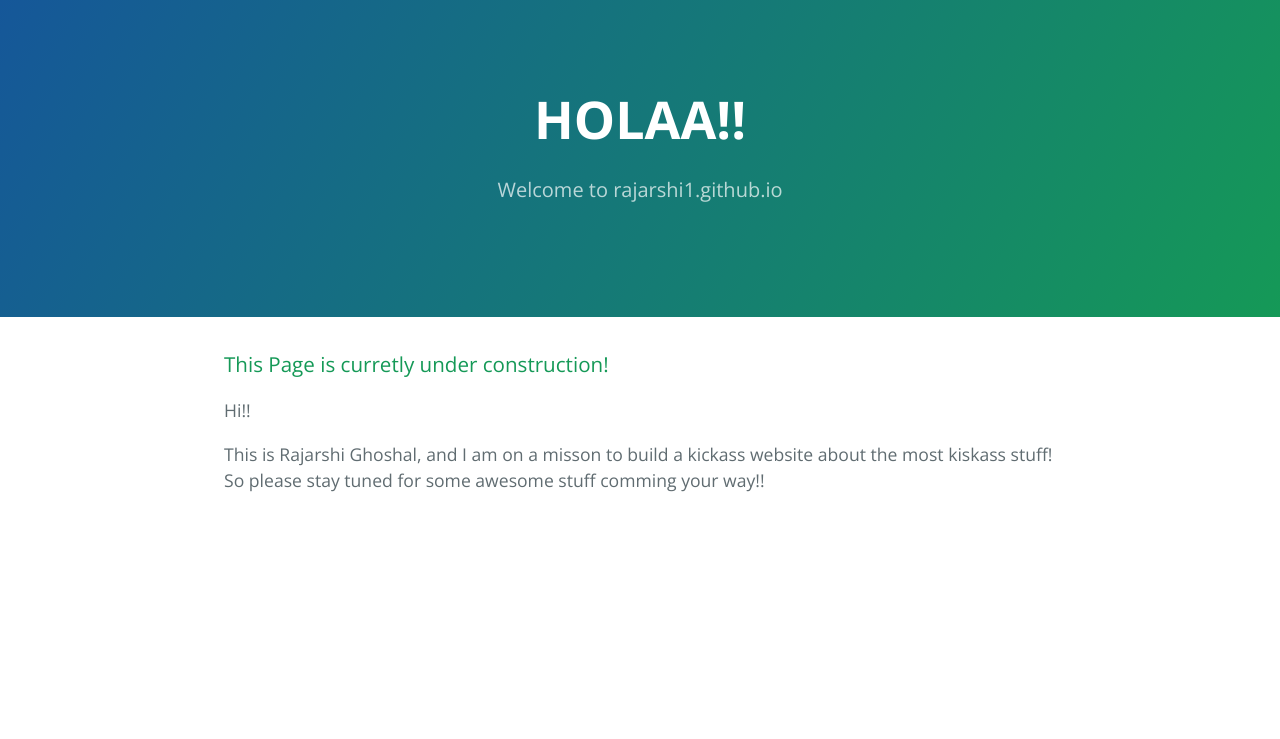
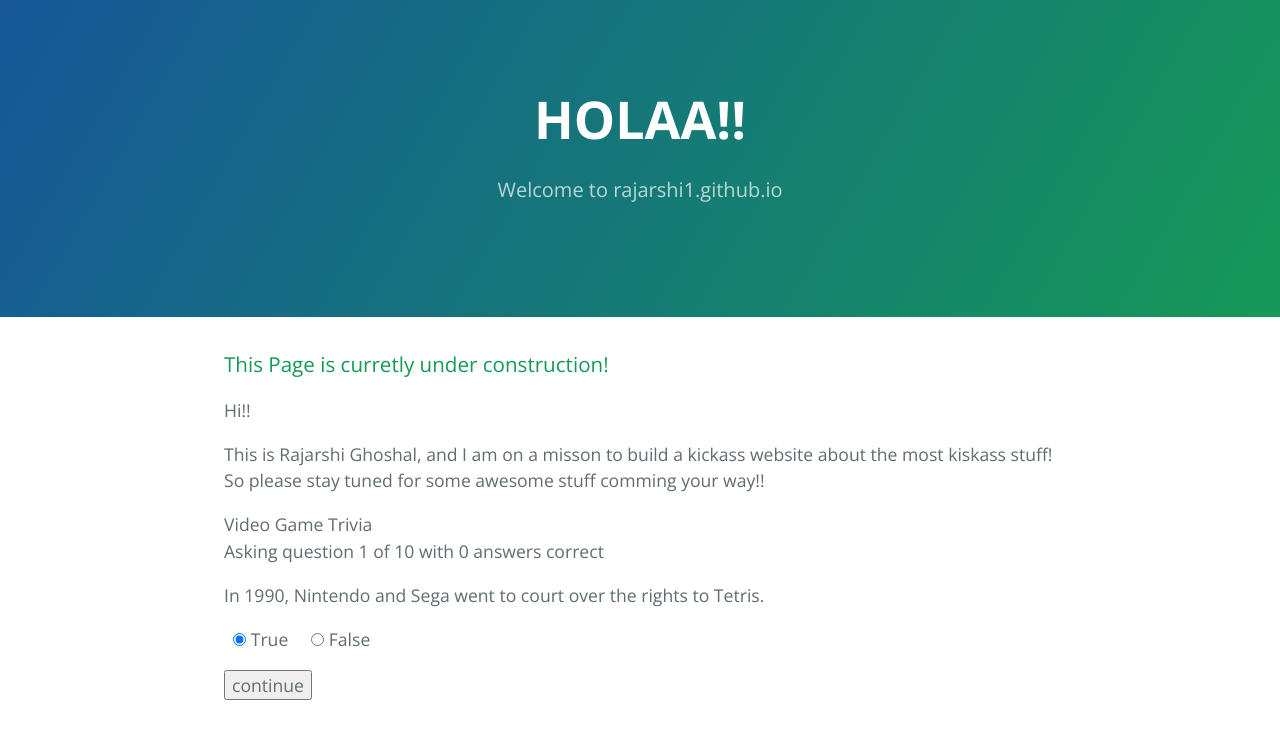
Before and after one commit to rajarshi1/rajarshi_random, a Jekyll site: the page index.html, which Jekyll copies as it is, in a window 1280 px wide. Shown: the top 739 px of the page. Built offline with Jekyll 4.4.1, drawn with Linux system fonts in a browser that asks for light colours; some of the changed lines change nothing that is shown.

Commit message:
Update index.html

```diff
--- a/index.html
+++ b/index.html
@@ -20,7 +20,126 @@
 <a id="welcome-to-github-pages" class="anchor" href="#welcome-to-github-pages" aria-hidden="true"><span aria-hidden="true" class="octicon octicon-link"></span></a>This Page is curretly under construction!</h3>
 <p>Hi!!</p>
 <p>This is Rajarshi Ghoshal, and I am on a misson to build a kickass website about the most kiskass stuff! So please stay tuned for some awesome stuff comming your way!!</p>
+<p>
+        Video Game Trivia
+        <br />
+        Asking question <span id="NumberAsked">1</span> of 10 with <span id="NumberCorrect">0</span> answers correct</p>
+    <p>
+        <span id="TriviaQuestion">???</span>
+    </p>
+    <p>
+        &nbsp;
+        <input id="RadioTrue" type="radio" value="true" name="answer" checked="checked" /> True
+        &nbsp;&nbsp;&nbsp;
+        <input id="RadioFalse" type="radio" value="false" name="answer" /> False
+    </p>
+    <p>
+        <input id="ButtonContinue" onclick="checkAnswer();" type="button" value="continue" />
+    </p>
 
+    <script language="javascript" type="text/javascript">
+        // Array of trivia data
+        var TriviaData = new Array(10)
+        createTwoDimensionalArray(3);
+
+        // Variables to track state of the game
+        // i.e. number questions asked, current correct total and current question
+        var questionsAsked = 0;
+        var totalCorrect = 0;
+        var currentQuestion = 0;
+        var selectionValid = false;
+
+        // Questions
+        TriviaData[0][0] = "Donkey Kong, Pac-Man and Tempest were all released in the same year.";
+        TriviaData[1][0] = "Capcom is a Chinese company.";
+        TriviaData[2][0] = "Othello was the first arcade game released by Nintendo.";
+        TriviaData[3][0] = "The Atari 2600 video game system was first released in 1975.";
+        TriviaData[4][0] = "The Sega Saturn game system was released first in the U.S. in 1995.";
+        TriviaData[5][0] = "The legendary game Doom was released in 1993 for the PC.";
+        TriviaData[6][0] = "Dragon's Lair was the first arcade game to feature laser-disc technology.";
+        TriviaData[7][0] = "In 1990, Nintendo and Sega went to court over the rights to Tetris.";
+        TriviaData[8][0] = "In 1996 Nintendo sells its billionth cartridge worldwide.";
+        TriviaData[9][0] = "Microsoft first released the Xbox gaming system worldwide in 2001.";
+
+        // Answers
+        TriviaData[0][1] = "true";
+        TriviaData[1][1] = "false";
+        TriviaData[2][1] = "true";
+        TriviaData[3][1] = "false";
+        TriviaData[4][1] = "false";
+        TriviaData[5][1] = "true";
+        TriviaData[6][1] = "true";
+        TriviaData[7][1] = "false";
+        TriviaData[8][1] = "true";
+        TriviaData[9][1] = "false";
+
+        // Has question been asked
+        // -- necessary because we are asking in random order
+        TriviaData[0][2] = "no";
+        TriviaData[1][2] = "no";
+        TriviaData[2][2] = "no";
+        TriviaData[3][2] = "no";
+        TriviaData[4][2] = "no";
+        TriviaData[5][2] = "no";
+        TriviaData[6][2] = "no";
+        TriviaData[7][2] = "no";
+        TriviaData[8][2] = "no";
+        TriviaData[9][2] = "no";
+
+        // Load up first question
+        setQuestion();
+
+        // Sets question text and indicator so that we know the question has been displayed
+        function setQuestion() {
+            selectionValid = false; // Flag to make sure question has not been asked yet
+            while (selectionValid == false) {
+                currentQuestion = Math.floor(Math.random() * 10); // randomly select starting question
+                if (TriviaData[currentQuestion][2] == "no") {
+                    selectionValid = true;
+                }
+            }
+            document.getElementById("TriviaQuestion").innerHTML = TriviaData[currentQuestion][0];
+            TriviaData[currentQuestion][2] = "yes";
+            questionsAsked = questionsAsked + 1;
+        }
+
+        function processAnswer(myAnswer) {
+            if (TriviaData[currentQuestion][1] == myAnswer) {
+                // answer correct
+                totalCorrect = totalCorrect + 1;
+            }
+        }
+
+        // This function creates our two dimensional array
+        function createTwoDimensionalArray(arraySize) {
+            for (i = 0; i < TriviaData.length; ++i)
+                TriviaData[i] = new Array(arraySize);
+        }
+
+        // This function checks the answer, updates correct total
+        // and randomly selects the next question
+        function checkAnswer() {
+            if (document.getElementById("RadioTrue").checked) {
+                processAnswer("true");
+            }
+            else {
+                processAnswer("false");
+            }
+            // get next question if not asked all yet
+            if (questionsAsked < 10) {
+                setQuestion();
+            }
+            // final question asked - disable button and show final results
+            else {
+                alert("Quiz complete! You got " + totalCorrect + " correct out of 10.");
+                document.getElementById("ButtonContinue").disabled = true;
+            }
+            // update totals
+            document.getElementById("NumberAsked").innerHTML = questionsAsked;
+            document.getElementById("NumberCorrect").innerHTML = totalCorrect;
+        }
+
+    </script>
 <!--<p>This automatic page generator is the easiest way to create beautiful pages for all of your projects. Author your page content here <a href="https://guides.github.com/features/mastering-markdown/">using GitHub Flavored Markdown</a>, select a template crafted by a designer, and publish. After your page is generated, you can check out the new <code>gh-pages</code> branch locally. If you’re using GitHub Desktop, simply sync your repository and you’ll see the new branch.</p>
 
 <h3>
```
